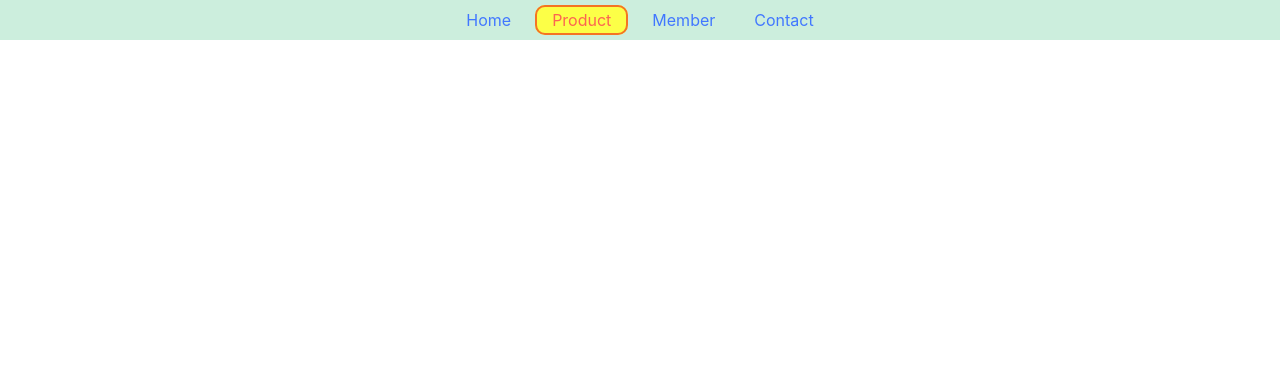
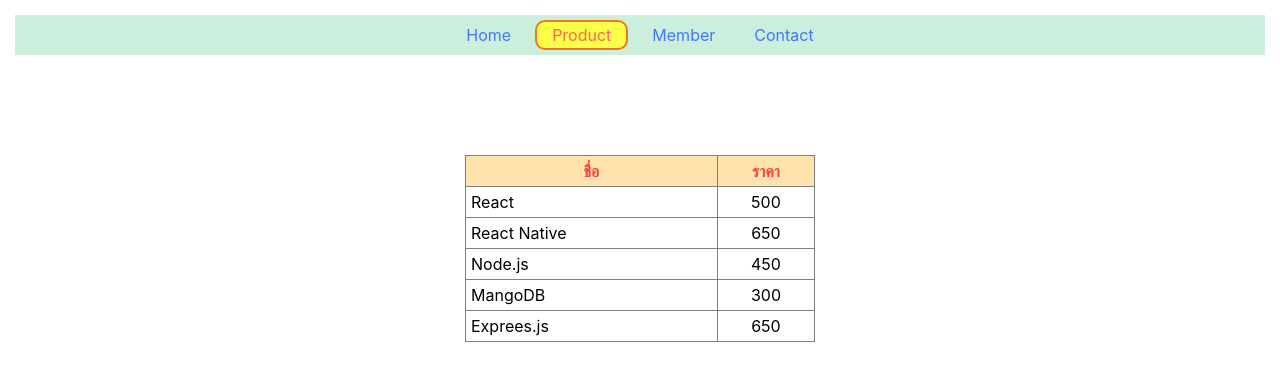
Before and after one commit to maltika/app1, a React (Create React App) app: page /product in a window 1280 px wide. Shown: the top 380 px of the page. Built offline with nearby package versions, Linux system fonts and the light colour scheme.

Commit message:
router3
add router 3

```diff
--- a/src/App.js
+++ b/src/App.js
@@ -1,7 +1,8 @@
 
 import React from "react";
-import Router2 from "./router2";
+// import Router2 from "./router2";
+import Router3 from "./router3";
 
 export default function App(){
-  return <Router2/>
+  return <Router3/>
 }
--- /dev/null
+++ b/src/home.js
@@ -0,0 +1,13 @@
+import React from "react";
+
+
+export default function Home(){
+    return(
+        <p style={{textAlign:'center'}} className="p">
+            <h3>ยินดีต้อนรับสู่ React Store</h3>
+            รายชื่อ <a href="/product">สินค้า</a> ที่เรามีจำหน่าย <br/>
+            แต่ท่านต้องเป็น<a href="/member">สมาชิก</a>จึงจะสั่งซื้อได้ <br/>
+            หากมีข้อสงสัย กุรณา <a href="/contact">ติดต่อเรา</a>
+        </p>
+    )
+}
--- /dev/null
+++ b/src/member.js
@@ -0,0 +1,7 @@
+import React from "react";
+
+export default function Member(){
+    return(
+        <div style={{textAlign:'center'}}> Member Page </div>
+    )
+}
--- a/src/navlink.css
+++ b/src/navlink.css
@@ -2,6 +2,8 @@
     background-color: #ced;
     padding: 10px;
     text-align: center;
+    margin: 15px;
+
 }
 .menu{
     color: rgb(65, 119, 255);
@@ -16,3 +18,8 @@
     border: 2px solid rgb(244, 116, 36);
     border-radius: 10px;
 }
+
+.p{
+    padding: 35px;
+    margin: 100px;
+}
--- /dev/null
+++ b/src/products.js
@@ -0,0 +1,24 @@
+import React, { Component } from "react";
+
+export default class Products extends Component{
+    data = [
+        ['React',500],
+        ['React Native',650],
+        ['Node.js',450],
+        ['MangoDB',300],
+        ['Exprees.js',650],
+    ]
+    render(){
+        return(
+            <table border="1">
+                <tr><th>ชื่อ</th><th>ราคา</th></tr>
+                {
+                    this.data.map(d => {
+                        return <tr><td>{d[0]}</td><td>{d[1]}</td></tr>
+                    })
+                }
+
+            </table>
+        )
+    }
+}
--- /dev/null
+++ b/src/produts.css
@@ -0,0 +1,16 @@
+table{
+    width: 350px;
+    border-collapse:collapse;
+    margin: auto;
+    margin-top: 100px;
+}
+th{
+    background-color: rgb(255, 227, 172);
+    color: rgb(255, 65, 65);
+}
+th,td{
+    padding: 5px;
+}
+td:nth-child(2){
+    text-align: center;
+}
--- /dev/null
+++ b/src/router3.js
@@ -0,0 +1,61 @@
+import React from "react";
+import { BrowserRouter, NavLink, Route, Routes } from "react-router-dom";
+import "./navlink.css";
+import "./produts.css";
+import Products from "./products";
+import Home from "./home";
+import Member from "./member";
+
+export default function Router3() {
+  return (
+    <BrowserRouter>
+      <nav className="nav">
+        <NavLink
+          to="/"
+          className={({ isActive }) => (isActive ? "active_menu" : "menu")}
+          style={({ isActive }) => {
+            return { fontWeight: isActive ? "bold" : "" };
+          }}
+        >
+          Home
+        </NavLink>{" "}
+        &nbsp;
+        <NavLink
+          to="/product"
+          className={({ isActive }) => (isActive ? "active_menu" : "menu")}
+        >
+          Product
+        </NavLink>{" "}
+        &nbsp;
+        <NavLink
+          to="/member"
+          className={({ isActive }) => (isActive ? "active_menu" : "menu")}
+        >
+          Member
+        </NavLink>{" "}
+        &nbsp;
+        <NavLink
+          to="/contact"
+          className={({ isActive }) => (isActive ? "active_menu" : "menu")}
+        >
+          Contact
+        </NavLink>
+      </nav>
+      <Routes style={{ margin: "20px" }}>
+        <Route path="/" element={<Home />}></Route>
+        <Route path="/product" element={<Products />}></Route>
+        <Route path="/member" Component={Member}></Route>
+        <Route
+          path="/contact"
+          element={<div style={{ textAlign: "center" }}>Contact Page</div>}
+        ></Route>
+        <Route
+          path="/*"
+          element={
+            <div style={{ textAlign: "center" }}>Error 404 Not Found</div>
+          }
+        ></Route>
+      </Routes>
+    </BrowserRouter>
+  );
+}
```
